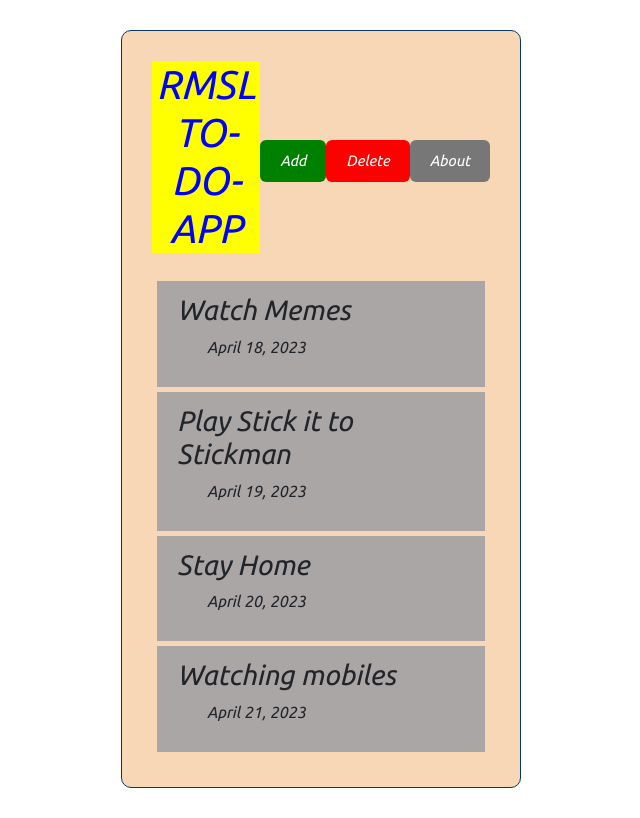
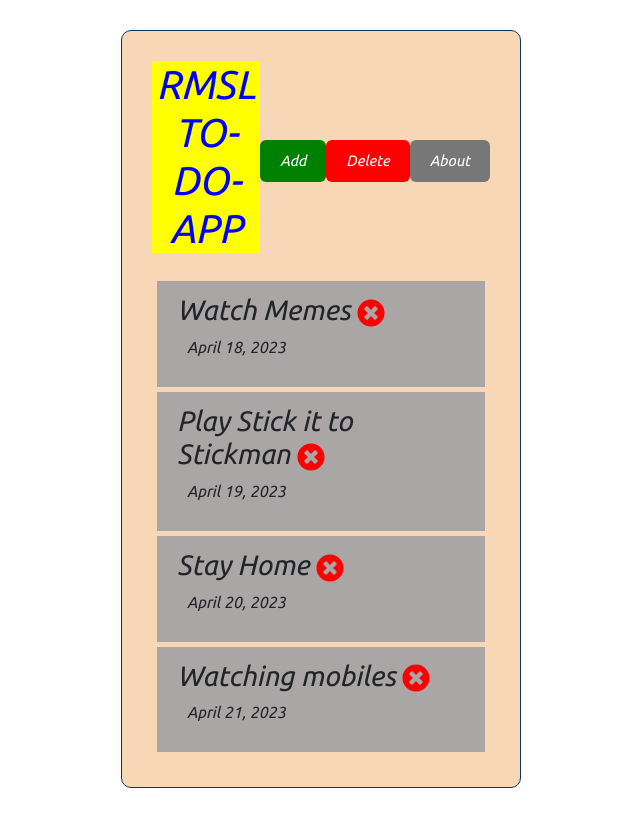
Before and after one commit to regiem14/React-Exercise2, a React (Create React App) app in the folder creatapp1/: page / in a window 1280 px wide. Shown: the whole page, without its empty margins (319-959 px from the left). Built offline with nearby package versions, Linux system fonts and the light colour scheme.

Commit message:
setup onDelete js

```diff
--- a/creatapp1/package.json
+++ b/creatapp1/package.json
@@ -8,6 +8,7 @@
     "@testing-library/user-event": "^13.5.0",
     "react": "^18.2.0",
     "react-dom": "^18.2.0",
+    "react-icons": "^4.8.0",
     "react-scripts": "5.0.1",
     "web-vitals": "^2.1.4"
   },
--- a/creatapp1/src/App.js
+++ b/creatapp1/src/App.js
@@ -35,10 +35,16 @@ function App() {
 );
 
 
+const deleteTask = (id) => {
+  alert('delte test' + id);
+  console.log('This is a delete task code block function', id)
+}
+
+
   return (
     <div className="container">
       <Header />
-      <Tasks tasklist={tasklist} />
+      {tasklist.length > 0 ? <Tasks tasklist={tasklist} onDelete={deleteTask} />: 'No Tasks to accomplish'}
 
     </div>
   );
--- a/creatapp1/src/components/Task.js
+++ b/creatapp1/src/components/Task.js
@@ -1,9 +1,12 @@
+import React from "react";
 
-const Task = ({tasklist}) => {
+import {FaTimesCircle} from 'react-icons/fa';
+
+const Task = ({tasklist, onDelete}) => {
   return (
     <div className='task'>
-        <h3>{tasklist.text}</h3>
-        <p>{tasklist.day}</p>
+        <h3>{tasklist.text} <FaTimesCircle style={{color:'red', cursor:'pointer'}} onClick={onDelete} /></h3>
+        <p className="task__para">{tasklist.day}</p>
     </div>
   )
 }
--- a/creatapp1/src/components/Tasks.js
+++ b/creatapp1/src/components/Tasks.js
@@ -1,13 +1,13 @@
 import Task from "./Task"
 
-const Tasks = ({tasklist}) => {
+const Tasks = ({tasklist, onDelete}) => {
 
 
     return (
 
         // setTasks([...tasklist, {}])
         <>
-        {tasklist.map((tasklist)=>(<Task key={tasklist.id} tasklist={tasklist} />))}
+        {tasklist.map((tasklist)=>(<Task key={tasklist.id} tasklist={tasklist} onDelete={onDelete} />))}
         </>
     )
 }
--- a/creatapp1/src/index.css
+++ b/creatapp1/src/index.css
@@ -74,8 +74,8 @@ code {
   justify-content: space-between;
 }
 
-p{
-  padding: 0 30px;
+.task__para{
+  padding: 0 10px;
 }
 
 
```
Also changed, not shown: 1 other file (tests, documents, lock files or other folders).
